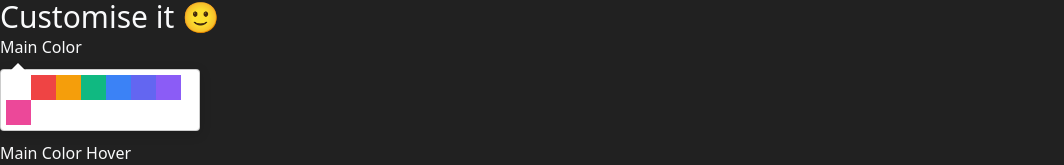
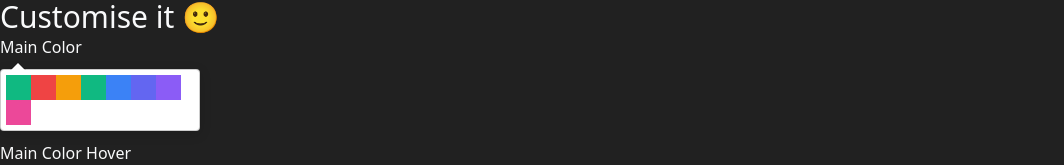
Before and after one commit to Ariela1127/keyboard, a React (Create React App) app: page / in a window 1280 px wide. Shown: the part 525-690 px from the top of the page, without its empty margins (0-1064 px from the left). Built offline with nearby package versions, Linux system fonts and the light colour scheme.

Commit message:
Add the provider + a small fix to the default color

```diff
--- a/src/App.tsx
+++ b/src/App.tsx
@@ -1,6 +1,11 @@
 import React from 'react';
 import Home from './pages/Home';
+import { ColorProvider } from './hooks/useColorContext';
 
-const App: React.FC = () => <Home />;
+const App: React.FC = () => (
+  <ColorProvider>
+    <Home />
+  </ColorProvider>
+);
 
 export default App;
--- a/src/features/shared/colors.ts
+++ b/src/features/shared/colors.ts
@@ -12,7 +12,7 @@ interface Color {
 }
 
 const defaultColor: Color = {
-  hexCode: '',
+  hexCode: '#10b981',
   tailwindCode: 'bg-green-500',
   area: ColorArea.Main
 };
--- a/src/hooks/useColorContext.tsx
+++ b/src/hooks/useColorContext.tsx
@@ -1,33 +1,24 @@
-import React, { useContext, useState } from 'react';
+import React, { useState, useContext } from 'react';
 import { Color, defaultColor } from '../features/shared/colors';
 
-interface ColorProviderProps {
-  children: React.ReactNode;
-}
-
 interface ColorContextValue {
-  color: Color;
-  onColorChange: (color: Color) => void;
+  chosenColor: Color;
+  setChosenColor: React.Dispatch<React.SetStateAction<Color>>;
 }
 
 const defaultColorContextValue: ColorContextValue = {
-  color: defaultColor,
-  onColorChange: () => {}
+  chosenColor: defaultColor,
+  setChosenColor: () => {}
 };
 
 const ColorContext = React.createContext<ColorContextValue>(defaultColorContextValue);
 
-const ColorProvider: React.FC<ColorProviderProps> = ({ children }) => {
+const ColorProvider: React.FC = ({ children }) => {
   const [color, setColor] = useState<Color>(defaultColor);
 
-  const handleColorChange = (newColor: Color) => {
-    console.log(newColor);
-    setColor(newColor);
-  };
-
   const contextValue: ColorContextValue = {
-    color: color,
-    onColorChange: handleColorChange
+    chosenColor: color,
+    setChosenColor: setColor
   };
 
   return <ColorContext.Provider value={contextValue}>{children}</ColorContext.Provider>;
--- a/src/pages/Home.tsx
+++ b/src/pages/Home.tsx
@@ -2,11 +2,18 @@ import React, { useState } from 'react';
 import Keyboard from '../features/keyboard/Keyboard';
 import KeyboardCustomizer from '../features/keyboardCustomizer/KeyboardCustomizer';
 import ReadOnlyTextInput from '../features/input/ReadOnlyTextInput';
+import useColorContext from '../hooks/useColorContext';
 
 const flexRowClassName = 'flex flex-row justify-center pb-8';
 
 const Home: React.FC = () => {
   const [inputValue, setInputValue] = useState<string>('');
+  const { chosenColor, setChosenColor } = useColorContext();
+
+  // TODO: delete
+  React.useEffect(() => {
+    console.log(chosenColor);
+  }, [chosenColor]);
 
   const handleKeySelected = (key: string) => {
     let newValue = inputValue;
@@ -53,7 +60,7 @@ const Home: React.FC = () => {
         </div>
         <div>
           <h2 className='text-3xl'>Customise it 🙂</h2>
-          <KeyboardCustomizer onColorChange={c => console.log(c)} />
+          <KeyboardCustomizer onColorChange={setChosenColor} />
         </div>
       </div>
     </main>
```
